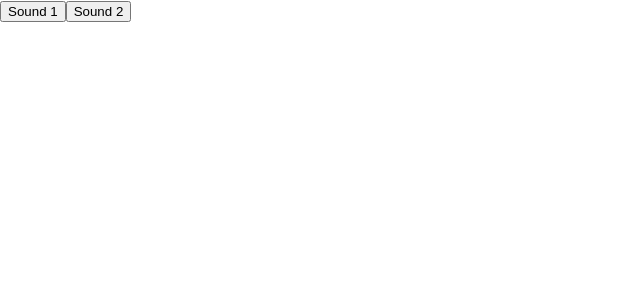
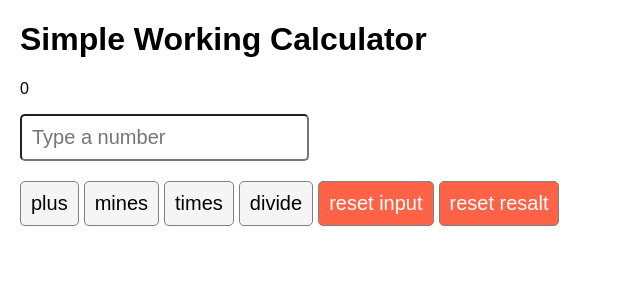
Before and after one commit to Bodzia04/Coursera-React-Basics, a React (Create React App) app: page / in a window 1280 px wide. Shown: the top 300 px of the page, without its empty margins (0-640 px from the left). Built offline with nearby package versions, Linux system fonts and the light colour scheme.

Commit message:
Week 4 -> 1) Your first React app -> 1) Graded Assessment Calculator app ->3) Build a calculator app

```diff
--- a/src/App.css
+++ b/src/App.css
@@ -1,38 +1,26 @@
-.App {
-  text-align: center;
+*{
+  font-family: sans-serif;
 }
-
-.App-logo {
-  height: 40vmin;
-  pointer-events: none;
+.App{
+  margin-left: 20px;
 }
-
-@media (prefers-reduced-motion: no-preference) {
-  .App-logo {
-    animation: App-logo-spin infinite 20s linear;
-  }
+input,
+button{
+  font-size: 20px;
+  padding: 10px;
+  border-radius: 5px;
 }
-
-.App-header {
-  background-color: #282c34;
-  min-height: 100vh;
-  display: flex;
-  flex-direction: column;
-  align-items: center;
-  justify-content: center;
-  font-size: calc(10px + 2vmin);
+input{
+  display: block;
+  margin-bottom: 20px;
+}
+button{
+  border: 1px solid gray;
+  background: whitesmoke;
+  margin-right: 5px;
+}
+button:nth-last-child(2),
+button:nth-last-child(1){
+  background: tomato;
   color: white;
 }
-
-.App-link {
-  color: #61dafb;
-}
-
-@keyframes App-logo-spin {
-  from {
-    transform: rotate(0deg);
-  }
-  to {
-    transform: rotate(360deg);
-  }
-}
--- a/src/App.js
+++ b/src/App.js
@@ -1,34 +1,59 @@
-import React from "react";
+import {useState, useRef} from 'react';
 import './App.css';
-import ReactPlayer from 'react-player';
-import soundNumb from './assets/sounds/Linkin Park – Numb.mp3';
-import soundEye from './assets/sounds/Survivor – Eye of the Tiger.mp3';
 
 function App(){
-  const sound1 = new Audio(soundNumb);
-  const sound2 = new Audio(soundEye);
+  const inputRef = useRef(null);
+  const resultRef = useRef(null);
+  const [result, setResult] = useState(0);
 
-  function toggle1(){
-    if(sound1.paused){
-      sound1.play();
-    } else {
-      sound1.pause()
-    }
-  }
+  function plus(e){
+    e.preventDefault();
+    setResult((result) => result + Number(inputRef.current.value));
+  };
 
-  function toggle2(){
-    if(sound2.paused){
-      sound2.play();
-    } else {
-      sound2.pause()
-    }
-  }
+  function mines(e){
+    e.preventDefault();
+    setResult((result) => result - Number(inputRef.current.value));
+  };
+
+  function times(e){
+    e.preventDefault();
+    setResult((result) => result * Number(inputRef.current.value));
+  };
+
+  function divide(e){
+    e.preventDefault();
+    setResult((result) => result / Number(inputRef.current.value));
+  };
+
+  function resetInput(e){
+    e.preventDefault();
+    inputRef.current.value = 0;
+  };
+
+  function resetResult(e){
+    e.preventDefault();
+    setResult((prevVal) => prevVal * 0);
+  };
 
   return(
-    <div>
-      <button onClick={toggle1}>Sound 1</button>
-      <button onClick={toggle2}>Sound 2</button>
+    <div className='App'>
+      <div>
+        <h1>Simple Working Calculator</h1>
+      </div>
+      <form>
+        <p ref={resultRef}>{result}</p>
+        <input ref={inputRef} type='number' placeholder='Type a number'></input>
+        <button onClick={plus}>plus</button>
+        <button onClick={mines}>mines</button>
+        <button onClick={times}>times</button>
+        <button onClick={divide}>divide</button>
+        <button onClick={resetInput}>reset input</button>
+        <button onClick={resetResult}>reset resalt</button>
+      </form>
     </div>
   )
+
 }
+
 export default App;
```
